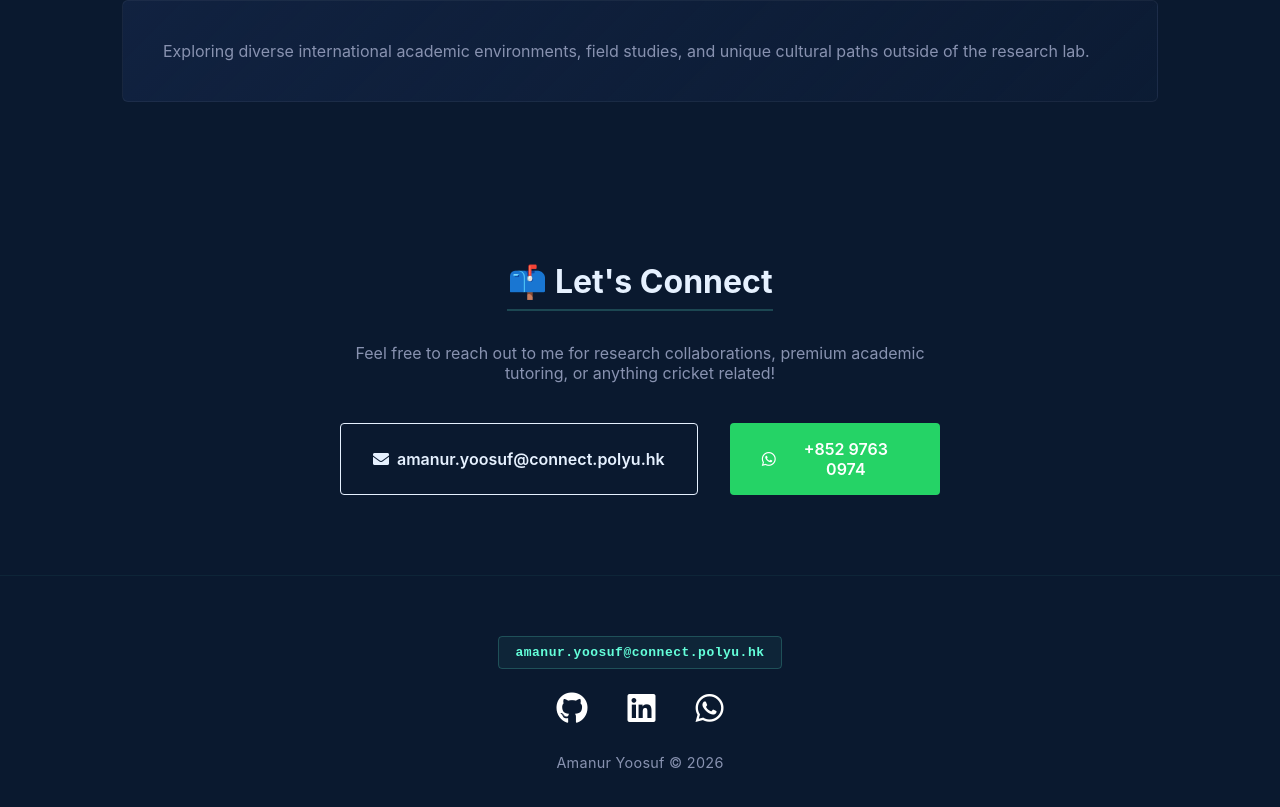
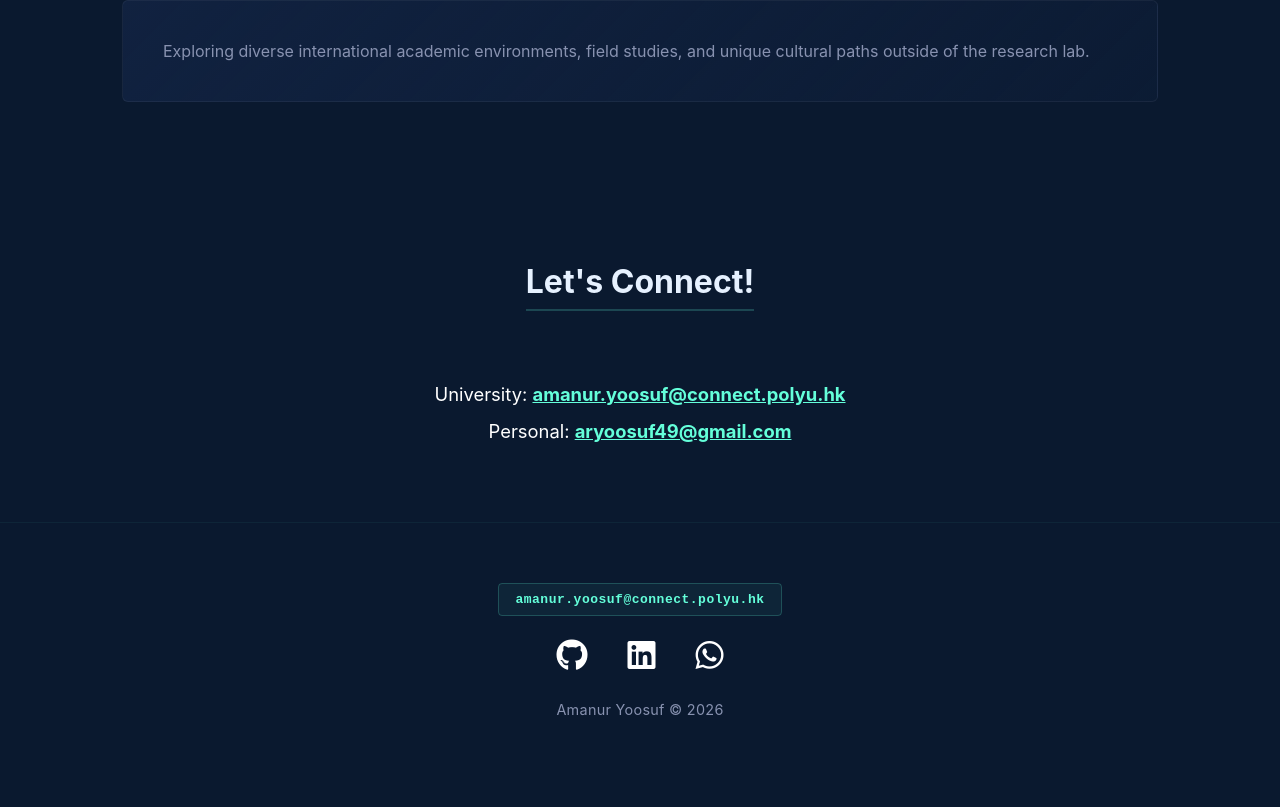
Before and after one commit to amanyoosuf/amanyoosuf.github.io, a React (Create React App) app: page / in a window 1280 px wide. Shown: the part 6880-7687 px from the top of the page. After the commit the page ends 7646 px from the top, so only its background shows below. Built offline with nearby package versions, Linux system fonts and the light colour scheme.

Commit message:
Update Home.js

```diff
--- a/src/components/Home.js
+++ b/src/components/Home.js
@@ -367,16 +367,34 @@ function Home() {
             {/* 10. LET'S CONNECT SECTION */}
             <section id='connect' className='contact-section_container'>
                 <div className='content-wrapper'>
-                    <h2>📫 Let's Connect</h2>
-                    <div className='contact-methods-box'>
-                        <p>Feel free to reach out to me for research collaborations, premium academic tutoring, or anything cricket related!</p>
-                        <div className='contact-links-grid'>
-                            <a href="mailto:amanur.yoosuf@connect.polyu.hk" className='contact-btn email'>
-                                <i className='fas fa-envelope' /> amanur.yoosuf@connect.polyu.hk
-                            </a>
-                            <a href="https://wa.me/85297630974" target="_blank" rel="noreferrer" className='contact-btn whatsapp'>
-                                <i className='fab fa-whatsapp' /> +852 9763 0974
-                            </a>
+                    <h2>Let's Connect!</h2>
+                    <div className='contact-methods-box' style={{ marginTop: '20px' }}>
+                        <div className='contact-links-grid' style={{ display: 'flex', flexDirection: 'column', gap: '15px' }}>
+
+                            {/* University Email */}
+                            <div>
+                                <span style={{ color: '#ffffff', fontSize: '1.15rem' }}>University: </span>
+                                <a
+                                    href="mailto:amanur.yoosuf@connect.polyu.hk"
+                                    className='contact-link'
+                                    style={{ color: '#64ffda', textDecoration: 'underline', fontWeight: 'bold', fontSize: '1.15rem' }}
+                                >
+                                    amanur.yoosuf@connect.polyu.hk
+                                </a>
+                            </div>
+
+                            {/* Personal Email */}
+                            <div>
+                                <span style={{ color: '#ffffff', fontSize: '1.15rem' }}>Personal: </span>
+                                <a
+                                    href="mailto:aryoosuf49@gmail.com"
+                                    className='contact-link'
+                                    style={{ color: '#64ffda', textDecoration: 'underline', fontWeight: 'bold', fontSize: '1.15rem' }}
+                                >
+                                    aryoosuf49@gmail.com
+                                </a>
+                            </div>
+
                         </div>
                     </div>
                 </div>
```
